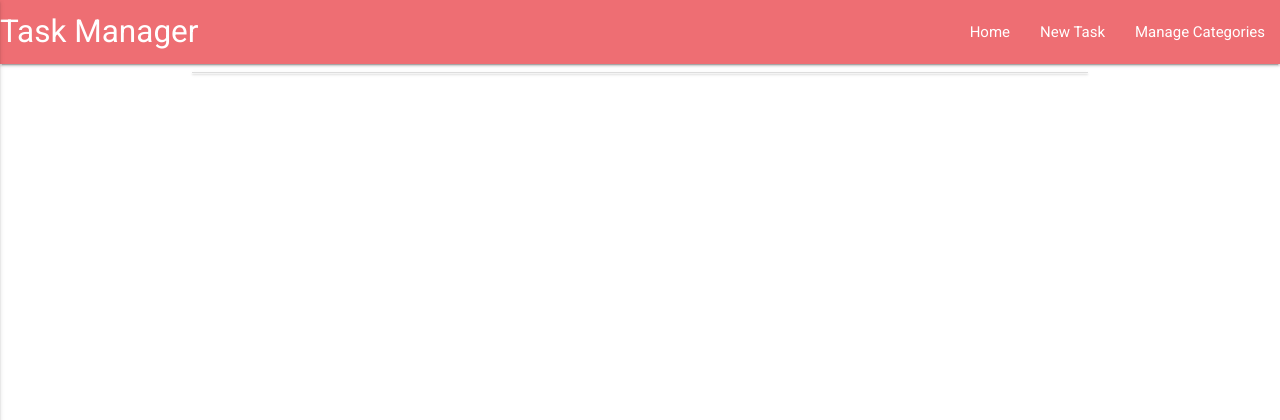
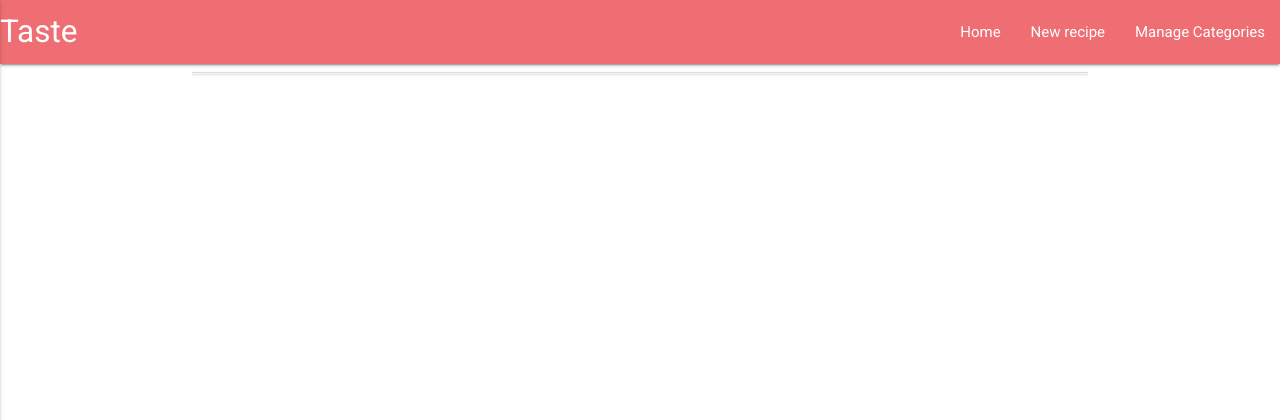
Before and after one commit to CaseyScott/taste-recipe, a Flask app: page / in a window 1280 px wide. Shown: the top 420 px of the page. Run offline with Flask 2, Linux system fonts and the light colour scheme; data that the repository does not hold is empty; some libraries are stand-ins or nearby versions.

Commit message:
change task app over for recipe web app

```diff
--- a/app.py
+++ b/app.py
@@ -41,49 +41,49 @@ with open("data/allergen_category.json", "r") as file:
 
 
 @app.route('/')
-@app.route('/get_tasks')
-def get_tasks():
-    return render_template('tasks.html', tasks=mongo.db.tasks.find())
+@app.route('/get_recipes')
+def get_recipes():
+    return render_template('recipes.html', recipes=mongo.db.recipes.find())
 
 
-@app.route('/add_task')
-def add_task():
-    return render_template('addtask.html', categories=mongo.db.categories.find())
+@app.route('/add_recipe')
+def add_recipe():
+    return render_template('add_recipe.html', categories=mongo.db.categories.find())
 
 
-@app.route('/insert_task', methods=['POST'])
-def insert_task():
-    tasks=mongo.db.tasks
-    tasks.insert_one(request.form.to_dict())
-    return redirect(url_for('get_tasks'))
+@app.route('/insert_recipe', methods=['POST'])
+def insert_recipe():
+    recipes=mongo.db.recipes
+    recipes.insert_one(request.form.to_dict())
+    return redirect(url_for('get_recipes'))
 
 
-@app.route('/edit_task/<task_id>')
-def edit_task(task_id):
-    the_task =  mongo.db.tasks.find_one({"_id": ObjectId(task_id)})
+@app.route('/edit_recipe/<recipe_id>')
+def edit_recipe(recipe_id):
+    the_recipe =  mongo.db.recipes.find_one({"_id": ObjectId(recipe_id)})
     all_categories =  mongo.db.categories.find()
-    return render_template('edittask.html', task=the_task,
+    return render_template('edit_recipe.html', recipe=the_recipe,
                            categories=all_categories)
 
 
-@app.route('/update_task/<task_id>', methods=['POST'])
-def update_task(task_id):
-    tasks = mongo.db.tasks
-    tasks.update({'_id': ObjectId(task_id)},
+@app.route('/update_recipe/<recipe_id>', methods=['POST'])
+def update_recipe(recipe_id):
+    recipes = mongo.db.recipes
+    recipes.update({'_id': ObjectId(recipe_id)},
     {
-        'task_name': request.form.get('task_name'),
+        'recipe_name': request.form.get('recipe_name'),
         'category_name': request.form.get('category_name'),
-        'task_description': request.form.get('task_description'),
+        'recipe_description': request.form.get('recipe_description'),
         'due_date': request.form.get('due_date'),
         'is_urgent': request.form.get('is_urgent')
     })
-    return redirect(url_for('get_tasks'))
+    return redirect(url_for('get_recipe'))
 
 
-@app.route('/delete_task/<task_id>')
-def delete_task(task_id):
-    mongo.db.tasks.remove({'_id': ObjectId(task_id)})
-    return redirect(url_for('get_tasks'))
+@app.route('/delete_recipe/<recipe_id>')
+def delete_recipe(recipe_id):
+    mongo.db.recipes.remove({'_id': ObjectId(recipe_id)})
+    return redirect(url_for('get_recipe'))
 
 
 @app.route('/get_categories')
--- a/templates/base.html
+++ b/templates/base.html
@@ -11,16 +11,16 @@
     <header>
         <nav>
             <div class="nav-wrapper">
-                <a href="{{url_for('get_tasks')}}" class="brand-logo">Task Manager</a>
+                <a href="{{url_for('get_recipes')}}" class="brand-logo">Taste</a>
                 <a href="#" data-activates="mobile-demo" class="button-collapse"><i class="material-icons">menu</i></a>
                 <ul id="nav-mobile" class="right hide-on-med-and-down">
-                    <li><a href="{{url_for('get_tasks')}}">Home</a></li>
-                    <li><a href="{{url_for('add_task')}}">New Task</a></li>
+                    <li><a href="{{url_for('get_recipes')}}">Home</a></li>
+                    <li><a href="{{url_for('add_recipe')}}">New recipe</a></li>
                     <li><a href="{{url_for('get_categories')}}">Manage Categories</a></li>
                 </ul>
                 <ul class="side-nav" id="mobile-demo">
-                    <li><a href="{{url_for('get_tasks')}}">Home</a></li>
-                    <li><a href="{{url_for('add_task')}}">New Task</a></li>
+                    <li><a href="{{url_for('get_recipes')}}">Home</a></li>
+                    <li><a href="{{url_for('add_recipe')}}">New recipe</a></li>
                     <li><a href="{{url_for('get_categories')}}">Manage Categories</a></li>
                 </ul>
             </div>
--- a/templates/tasks.html
+++ b/templates/recipes.html
@@ -1,6 +1,6 @@
 {% extends 'base.html' %} {% block content %}
 <ul class="collapsible" data-collapsible="accordion">
-    {% for task in tasks %}
+    {% for recipe in recipes %}
     <li>
         <div class="collapsible-header">
             <div class="col s1">
@@ -8,17 +8,17 @@
             </div>
             <div class="col s2">
                 <div class="inline_actions">
-                    <a href="{{ url_for('delete_task', task_id = task._id) }}" class="waves-effect waves-light btn btn_small">Done</a>
-                    <a href="{{ url_for('edit_task', task_id = task._id) }}" class="waves-effect waves-light btn btn_small blue">Edit</a>
+                    <a href="{{ url_for('delete_recipe', recipe_id = recipe._id) }}" class="waves-effect waves-light btn btn_small">Done</a>
+                    <a href="{{ url_for('edit_recipe', recipe_id = recipe._id) }}" class="waves-effect waves-light btn btn_small blue">Edit</a>
                 </div>
             </div>
             <div class="task_header col s9">
-                <strong>{{task.task_name}}</strong> - {{task.due_date}}
+                <strong>{{recipe.recipe_name}}</strong> - {{recipe.due_date}}
             </div>
         </div>
         <div class="collapsible-body">
             <span>
-                {{task.task_description}}
+                {{recipe.recipe_description}}
             </span>
         </div>
     </li>
```
Also changed, not shown: templates/add_recipe.html (renamed from templates/edittask.html, +12 -26 lines), templates/edit_recipe.html (renamed from templates/addtask.html, +27 -11 lines), templates/home.html (added).
